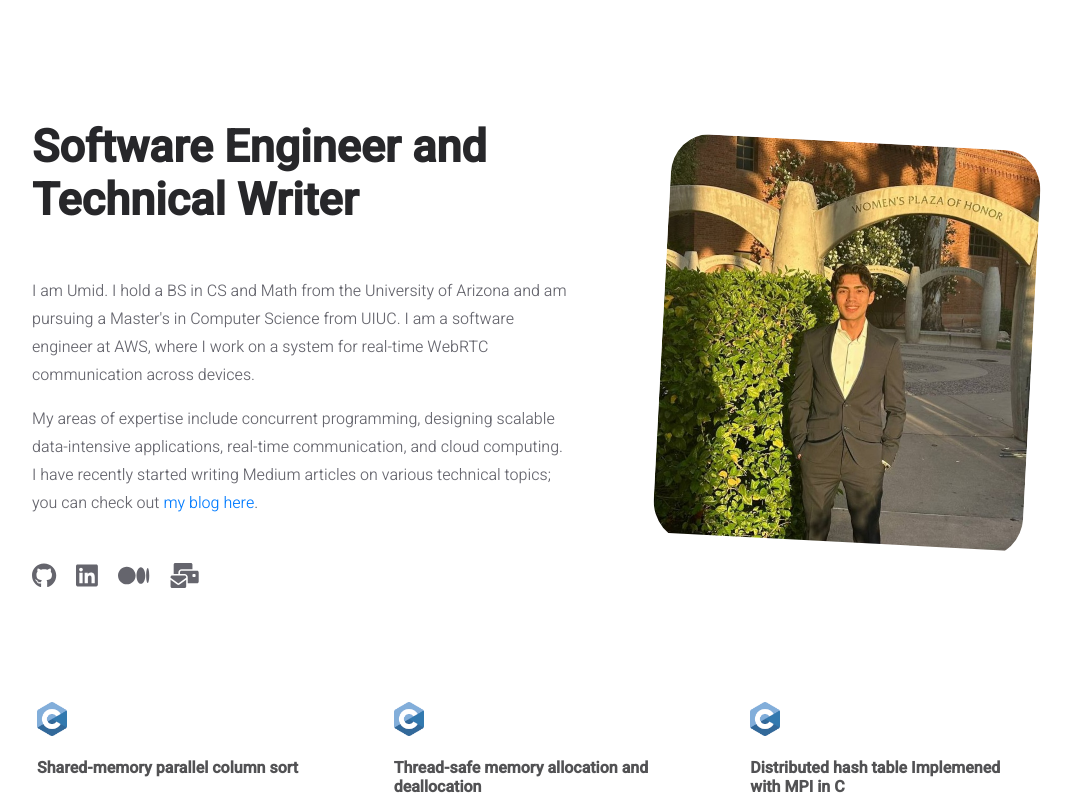
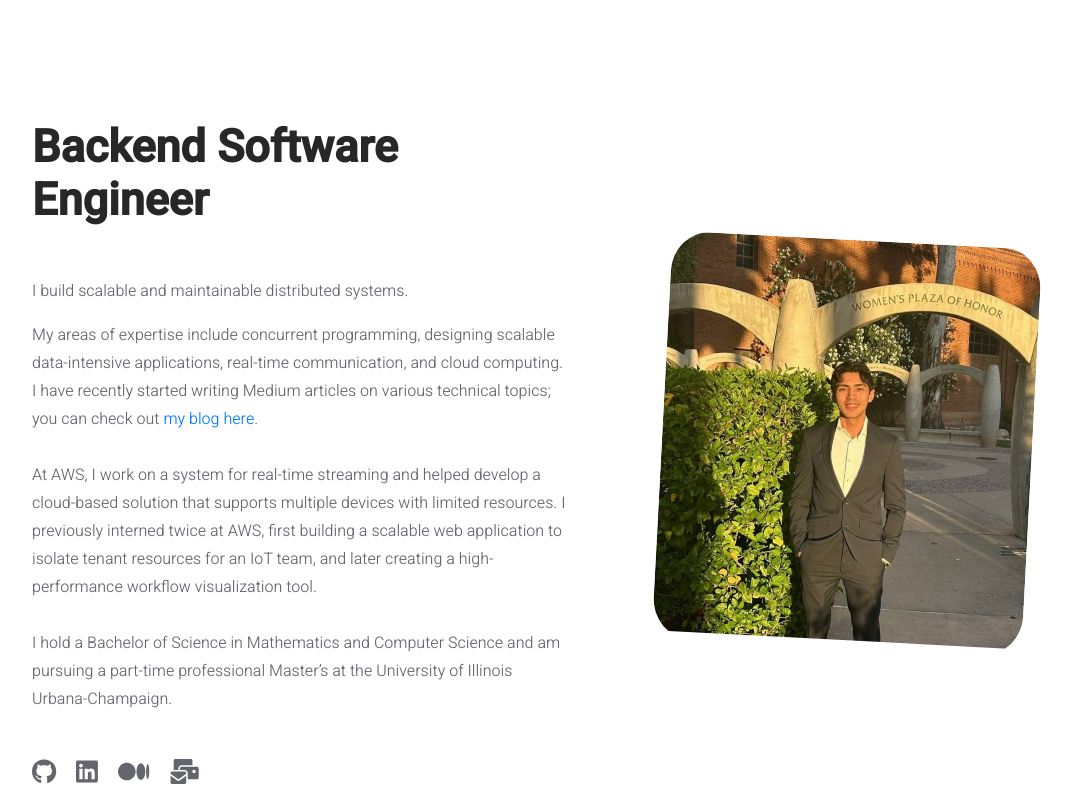
Before and after one commit to UmidMuzrapov/umidmuzrapov.github.io, a React (Create React App) app: page / in a window 1280 px wide. Shown: the top 796 px of the page, without its empty margins (108-1180 px from the left). Built offline with nearby package versions, Linux system fonts and the light colour scheme.

Commit message:
update the home page with up-to-date information

```diff
--- a/src/data/user.js
+++ b/src/data/user.js
@@ -13,10 +13,15 @@ const INFO = {
 	},
 
 	homepage: {
-		title: "Software Engineer and Technical Writer",
-		description: `I am Umid. I hold a BS in CS and Math from the University of Arizona and am pursuing a Master's in Computer Science from UIUC. I am a software engineer at AWS, where I work on a system for real-time WebRTC communication across devices.
+		title: "Backend Software Engineer",
+		description: `I build scalable and maintainable distributed systems.
 
-	My areas of expertise include concurrent programming, designing scalable data-intensive applications, real-time communication, and cloud computing. I have recently started writing Medium articles on various technical topics; you can check out [my blog here](https://medium.com/@master-of-java).`
+	My areas of expertise include concurrent programming, designing scalable data-intensive applications, real-time communication, and cloud computing. I have recently started writing Medium articles on various technical topics; you can check out [my blog here](https://medium.com/@master-of-java).
+
+	At AWS, I work on a system for real-time streaming and helped develop a cloud-based solution that supports multiple devices with limited resources. I previously interned twice at AWS, first building a scalable web application to isolate tenant resources for an IoT team, and later creating a high-performance workflow visualization tool.
+
+	I hold a Bachelor of Science in Mathematics and Computer Science and am pursuing a part-time professional Master’s at the University of Illinois Urbana-Champaign.
+	`
 	},
 
 	about: {
```
